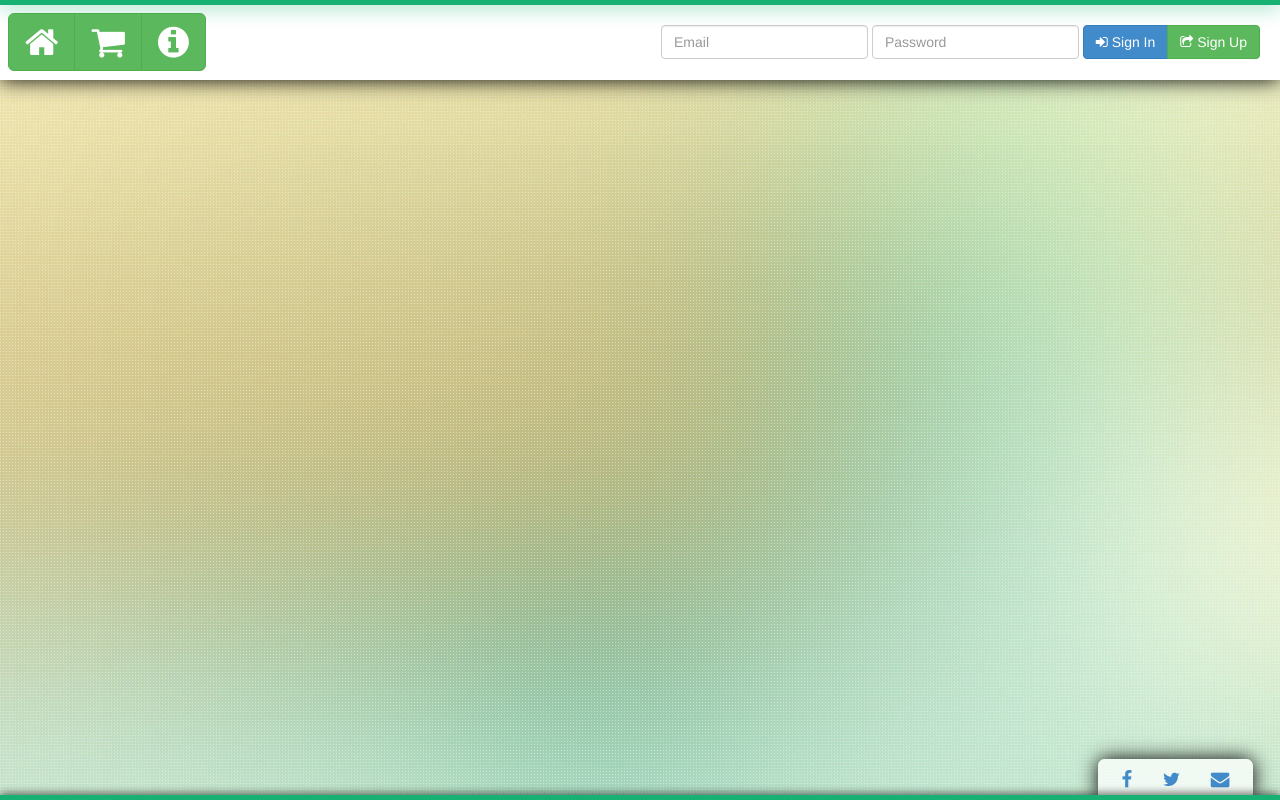
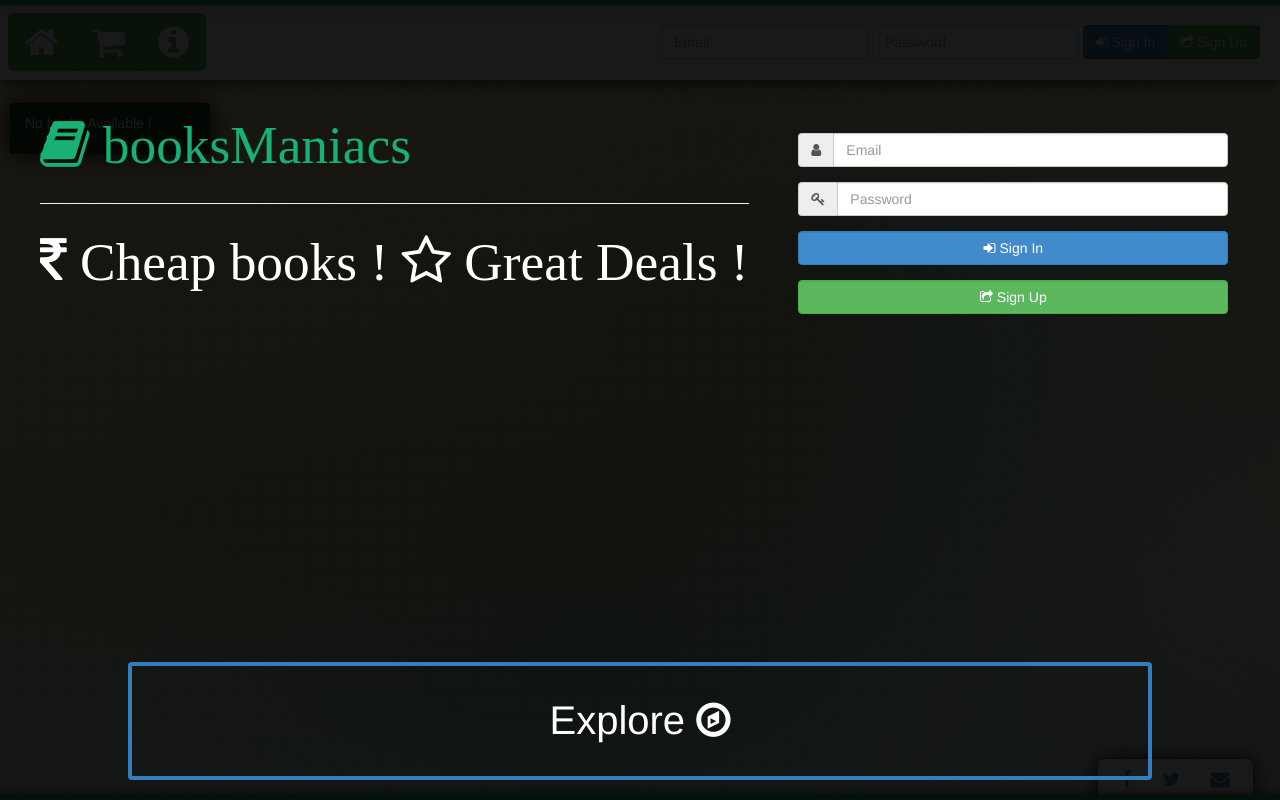
Before and after one commit to NebulaX/booksManiacs, a Django app: page /booksManiacs/home/ in a window 1280 px wide. Run offline with Django 3.2, Linux system fonts and the light colour scheme; parts of the project's set-up code (start-up, migrations or seed data) failed here and were passed over; some libraries are stand-ins or nearby versions.

Commit message:
Adds cover page and designed home

```diff
--- a/website/booksManiacs/static/booksManiacs/css/books.css
+++ b/website/booksManiacs/static/booksManiacs/css/home.css
@@ -20,12 +20,15 @@
 	border-width: 3pt;
 	font-size: 30pt;
 	padding: 20pt;
-	font-family: 'segoe ui light';
-	width: auto;
+	/* font-family: 'segoe ui light'; */
+	width: 80%;
+}
+
+#lemmein {
 	position: absolute;
-	bottom: 30pt;
-	left: 30pt;
-	right: 30pt;
+	text-align: center;
+	width: 100%;
+	bottom: 20px;
 }
 
 #lemmein .btn-primary:hover {
--- /dev/null
+++ b/website/booksManiacs/static/booksManiacs/js/home.js
@@ -0,0 +1,3 @@
+function coverUp(){
+	$("#cover").fadeOut();
+}
--- a/website/booksManiacs/templates/booksManiacs/home.html
+++ b/website/booksManiacs/templates/booksManiacs/home.html
@@ -1 +1,85 @@
 {% extends "base.html" %}
+
+	{% load staticfiles %}
+
+	{% block title %}
+		Books | booksManiacs
+	{% endblock %}
+
+	{% block staticFiles %}
+		<link rel="stylesheet" type="text/css" href="{% static 'booksManiacs/css/home.css' %}" />
+		<script type="text/javascript" src="{% static 'booksManiacs/js/home.js' %}"></script>
+	{% endblock %}
+
+	{% block container %}
+		<div id = "booksContainer">
+			{% if books_available %}
+				{% for book in books_available %}
+					{% if book.avail_count %}
+					<a href="/booksManiacs/items/{{ book.author }}" >
+						<div class = "panel panel-primary">
+							<div class = "panel-heading">
+								<div class = "panel-title">{{ book.name }}
+									<div class = "small"><i class="fa fa-pencil"></i>{{ book.author}}</div>
+									<div><i class="fa fa-inr"></i> {{ book.price }}</div>
+								</div>
+								<div class = "panel-body">
+									<img src="{% static 'booksManiacs/images/book.png' %}">
+								</div>
+							</div>
+						</div>
+					</a>
+					{% endif %}
+				{% endfor %}
+			{% else %}
+				<div class = "panel panel-primary">
+				<div class = "panel-heading">
+				<p>No books Available !</p>
+				</div>
+				</div>
+			{% endif %}
+		</div>
+
+		{% if name %}
+
+		{% else %}
+			<div id = "cover">
+				<div id = "brandcover">
+					<div id = "brandtitle"><i class ="fa fa-book"></i> booksManiacs</div>
+					<hr>
+					<p><i class="fa fa-inr"></i> Cheap books ! <i class = "fa fa-star-o"></i> Great Deals !</p>
+				</div>
+				<div id = "signinform">
+				<form action="/booksManiacs/login/" method="POST" class = "form-horizontal">
+					{% csrf_token %}
+					<div class="form-group">
+					<div class="input-group">
+						<div class="input-group-addon"><i class="fa fa-user"></i></div>
+						<input name = "user" type = "text" class = "form-control" placeholder = "Email" required>
+					</div>
+					</div>
+
+					<div class="form-group">
+					<div class="input-group">
+						<div class="input-group-addon"><i class="fa fa-key"></i></div>
+						<input name = "password" type = "password" class = "form-control" placeholder = "Password" required>
+					</div>
+					</div>
+
+					<div class="form-group">
+						<button type = "submit" class="form-control btn btn-primary"><i class = "fa fa-sign-in"></i> Sign In</button>
+					</div>
+					<div class="form-group">
+						<a href = "/booksManiacs/signup" class="form-control btn btn-success">
+							<i class = "fa fa-share-square-o"></i> Sign Up
+						</a>
+					</div>
+				</form>
+				</div>
+				<div id = "lemmein">
+				<button class="btn btn-primary" onclick="coverUp()">Explore <i class = "fa fa-compass"></i></button>
+				</div>
+			</div>
+		{% endif %}
+
+	{% endblock %}
```
Also changed, not shown: website/booksManiacs/templates/booksManiacs/books.html (+5 -23 lines).
